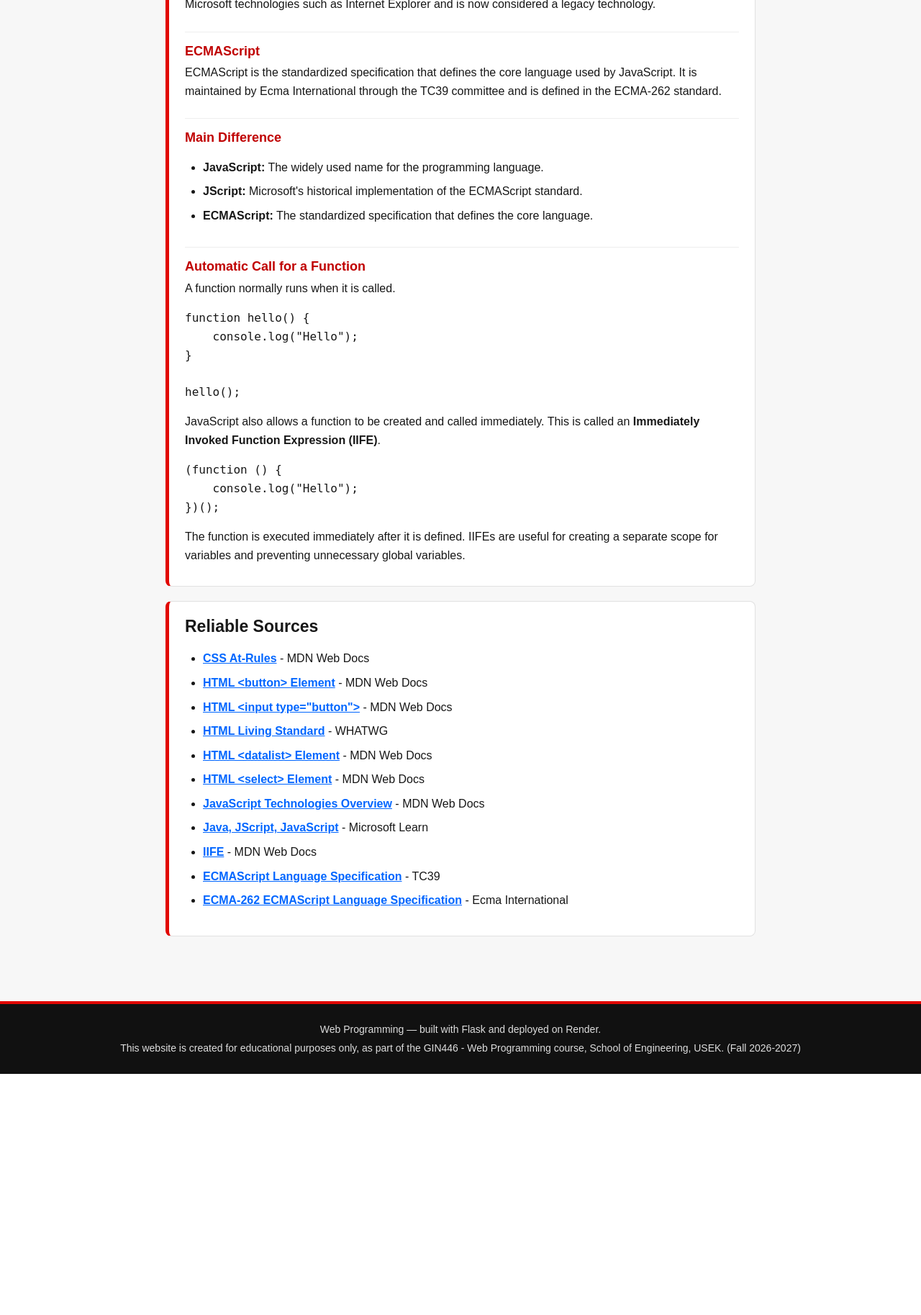
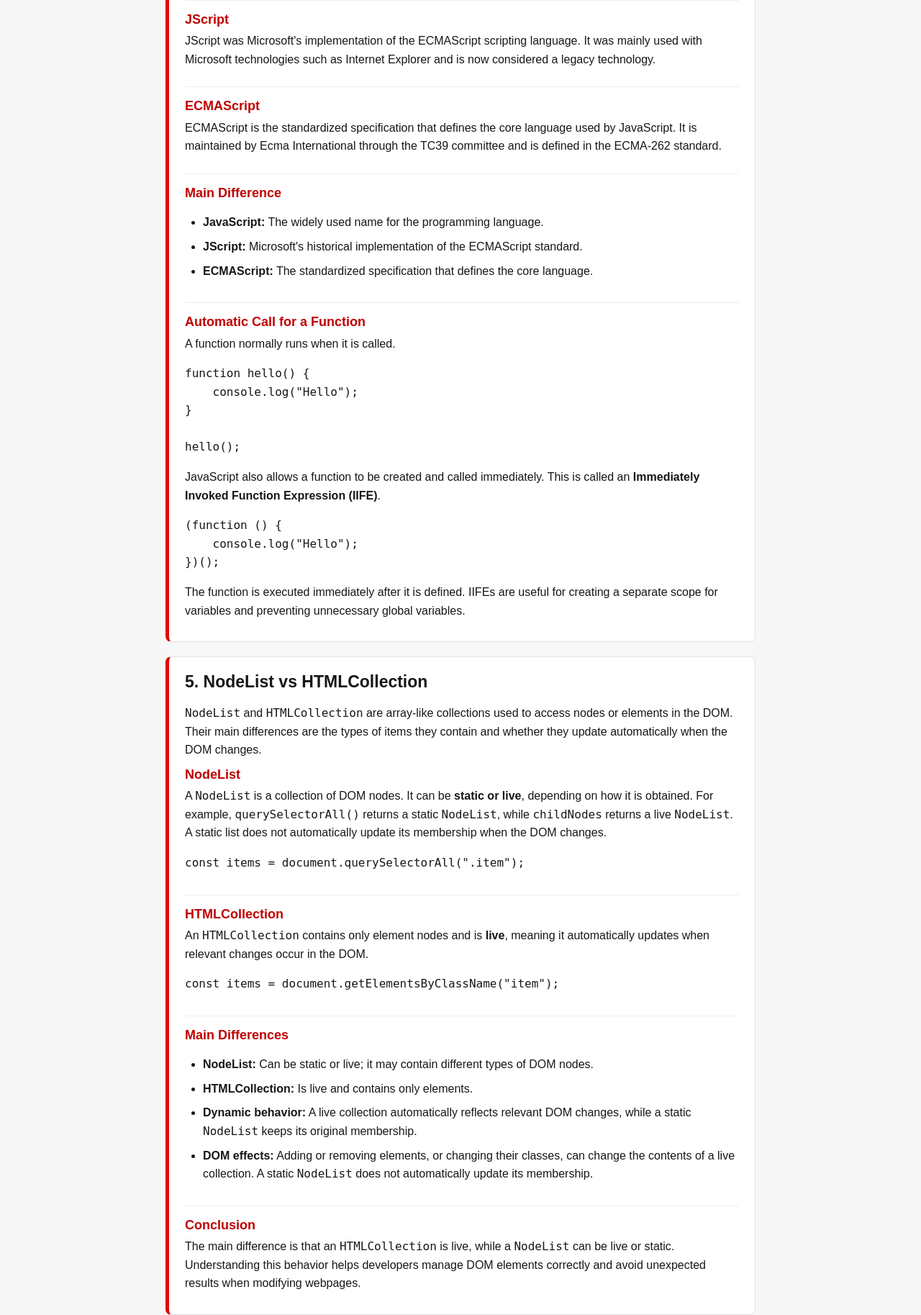
Before and after one commit to Jadfahed224/web-programming-site, a Flask app: page /research-topics in a window 1280 px wide. Shown: the part 3093-4920 px from the top of the page at 72% size. Before the commit the page ends 4585 px from the top, so only its background shows below. Run offline with Flask 3, Linux system fonts and the light colour scheme.

Commit message:
week 3: research topics

```diff
--- a/templates/research-topics.html
+++ b/templates/research-topics.html
@@ -15,16 +15,16 @@
 
         <h3>Main At-Rules</h3>
         <ul>
-            <li><article><strong><code>@charset</code>:</strong> Defines the character encoding of a stylesheet.</article></li>
-            <li><article><strong><code>@color-profile</code>:</strong> Defines a color profile for advanced color management.</article></li>
+            <li><article><strong><code>@charset</code>:</strong> A legacy character-encoding declaration. Although MDN lists it alongside at-rules, it is not technically a normal CSS at-rule.</article></li>
+            <li><article><strong><code>@color-profile</code>:</strong> Defines a color profile for advanced color management; currently unsupported by browsers.</article></li>
             <li><article><strong><code>@container</code>:</strong> Applies styles based on the size or conditions of a container.</article></li>
             <li><article><strong><code>@counter-style</code>:</strong> Creates custom list numbering and bullet styles.</article></li>
-            <li><article><strong><code>@custom-media</code>:</strong> Defines reusable media query conditions.</article></li>
+            <li><article><strong><code>@custom-media</code>:</strong> Defines reusable media query conditions; it is experimental and has limited browser support.</article></li>
             <li><article><strong><code>@document</code>:</strong> Applies styles based on document URLs; it is deprecated and non-standard.</article></li>
             <li><article><strong><code>@font-face</code>:</strong> Loads and defines custom fonts.</article></li>
             <li><article><strong><code>@font-feature-values</code>:</strong> Defines names for special font features.</article></li>
             <li><article><strong><code>@font-palette-values</code>:</strong> Defines color palettes for color fonts.</article></li>
-            <li><article><strong><code>@function</code>:</strong> Defines reusable custom CSS functions.</article></li>
+            <li><article><strong><code>@function</code>:</strong> Defines reusable custom CSS functions; it is experimental and has limited browser support.</article></li>
             <li><article><strong><code>@import</code>:</strong> Imports another CSS stylesheet.</article></li>
             <li><article><strong><code>@keyframes</code>:</strong> Defines the stages of CSS animations.</article></li>
             <li><article><strong><code>@layer</code>:</strong> Organizes CSS into cascade layers.</article></li>
@@ -149,6 +149,39 @@ hello();</code></pre>
     </section>
 
     <section>
+        <h2>5. NodeList vs HTMLCollection</h2>
+        <p><code>NodeList</code> and <code>HTMLCollection</code> are array-like collections used to access nodes or elements in the DOM. Their main differences are the types of items they contain and whether they update automatically when the DOM changes.</p>
+
+        <article>
+            <h3>NodeList</h3>
+            <p>A <code>NodeList</code> is a collection of DOM nodes. It can be <strong>static or live</strong>, depending on how it is obtained. For example, <code>querySelectorAll()</code> returns a static <code>NodeList</code>, while <code>childNodes</code> returns a live <code>NodeList</code>. A static list does not automatically update its membership when the DOM changes.</p>
+
+            <pre><code>const items = document.querySelectorAll(".item");</code></pre>
+        </article>
+
+        <article>
+            <h3>HTMLCollection</h3>
+            <p>An <code>HTMLCollection</code> contains only element nodes and is <strong>live</strong>, meaning it automatically updates when relevant changes occur in the DOM.</p>
+            <pre><code>const items = document.getElementsByClassName("item");</code></pre>
+        </article>
+
+        <article>
+            <h3>Main Differences</h3>
+            <ul>
+                <li><strong>NodeList:</strong> Can be static or live; it may contain different types of DOM nodes.</li>
+                <li><strong>HTMLCollection:</strong> Is live and contains only elements.</li>
+                <li><strong>Dynamic behavior:</strong> A live collection automatically reflects relevant DOM changes, while a static <code>NodeList</code> keeps its original membership.</li>
+                <li><strong>DOM effects:</strong> Adding or removing elements, or changing their classes, can change the contents of a live collection. A static <code>NodeList</code> does not automatically update its membership.</li>
+            </ul>
+        </article>
+
+        <article>
+            <h3>Conclusion</h3>
+            <p>The main difference is that an <code>HTMLCollection</code> is live, while a <code>NodeList</code> can be live or static. Understanding this behavior helps developers manage DOM elements correctly and avoid unexpected results when modifying webpages.</p>
+        </article>
+    </section>
+
+    <section>
         <h2>Reliable Sources</h2>
         <ul>
             <li><a href="https://developer.mozilla.org/en-US/docs/Web/CSS/Reference/At-rules">CSS At-Rules</a> - MDN Web Docs</li>
@@ -162,6 +195,8 @@ hello();</code></pre>
             <li><a href="https://developer.mozilla.org/en-US/docs/Glossary/IIFE">IIFE</a> - MDN Web Docs</li>
             <li><a href="https://tc39.es/ecma262/">ECMAScript Language Specification</a> - TC39</li>
             <li><a href="https://ecma-international.org/publications-and-standards/standards/ecma-262/">ECMA-262 ECMAScript Language Specification</a> - Ecma International</li>
+            <li><a href="https://developer.mozilla.org/en-US/docs/Web/API/NodeList">NodeList</a> - MDN Web Docs</li>
+            <li><a href="https://developer.mozilla.org/en-US/docs/Web/API/HTMLCollection">HTMLCollection</a> - MDN Web Docs</li>
         </ul>
     </section>
 
```
